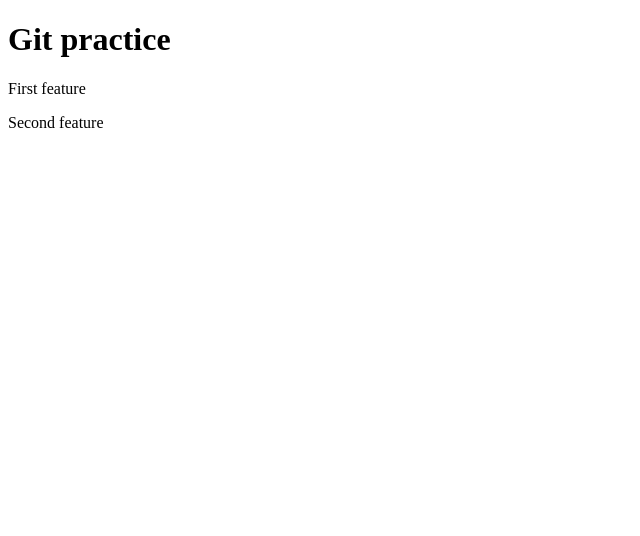
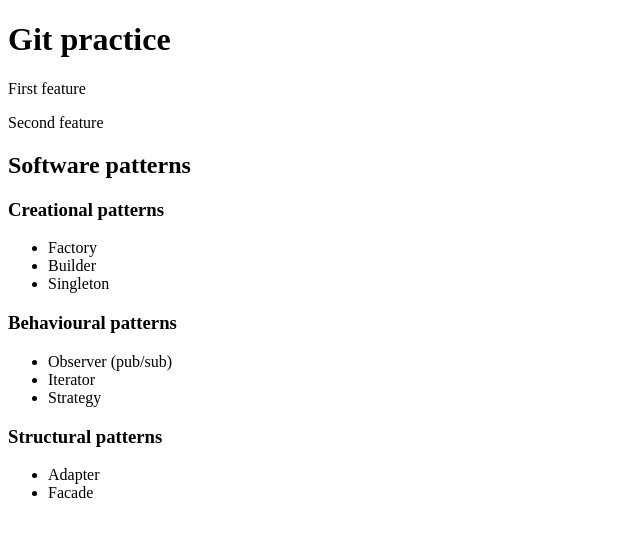
Before and after one commit to Gagagareth/git, a plain HTML site: page index.html in a window 1280 px wide. Shown: the whole page, without its empty margins (0-640 px from the left). Drawn offline with Linux system fonts and the light colour scheme.

Commit message:
added software patterns list

```diff
--- a/index.html
+++ b/index.html
@@ -9,5 +9,23 @@
         <h1>Git practice</h1>
         <p>First feature</p>
         <p>Second feature</p>
+        <h2>Software patterns</h2>
+        <h3>Creational patterns</h3>
+        <ul>
+            <li>Factory</li>
+            <li>Builder</li>
+            <li>Singleton</li>
+        </ul>
+        <h3>Behavioural patterns</h3>
+        <ul>
+            <li>Observer (pub/sub)</li>
+            <li>Iterator</li>
+            <li>Strategy</li>
+        </ul>
+        <h3>Structural patterns</h3>
+        <ul>
+            <li>Adapter</li>
+            <li>Facade</li>
+        </ul>
     </body>
     </html>
```
